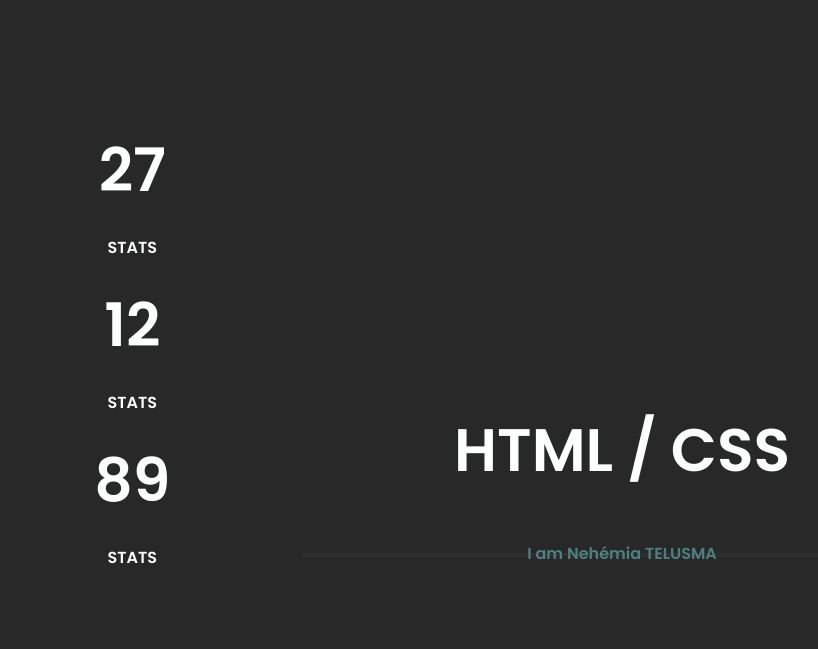
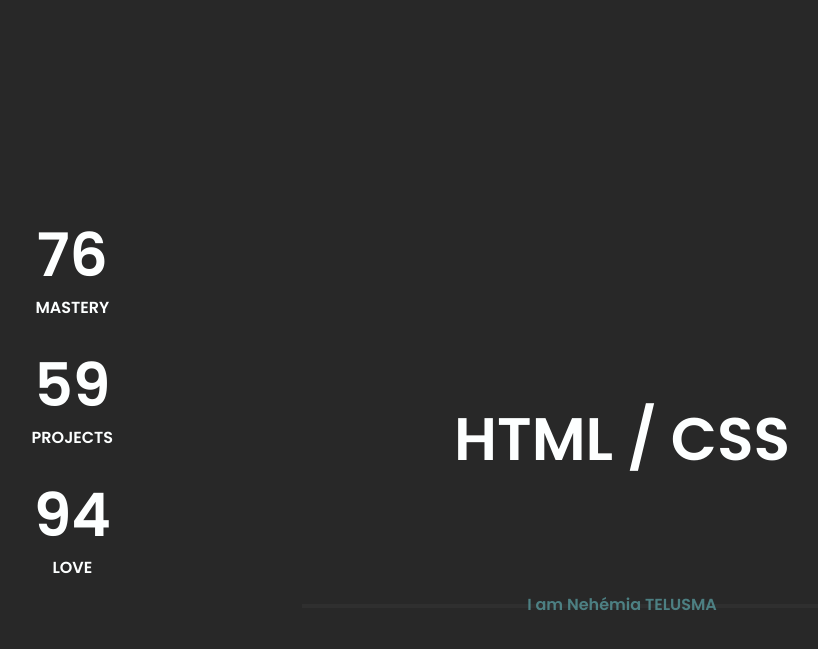
Before and after one commit to tmiia/goldenCanon, a Jekyll site: the page built from _pages/index.html, in a window 1280 px wide. Shown: the top 649 px of the page, without its empty margins (18-836 px from the left). Built offline with Jekyll 4.4.1, drawn with Linux system fonts in a browser that asks for light colours.

Commit message:
Remplacement des position absolute par la mise en place d'une grid

```diff
--- a/_includes/sections/statistics.html
+++ b/_includes/sections/statistics.html
@@ -1,5 +1,5 @@
 <aside>
-    {% include components/stats.html value="27" type="Stats" %}
-    {% include components/stats.html value="12" type="Stats" %}
-    {% include components/stats.html value="89" type="Stats" %}
+    {% include components/stats.html value="76" type="Mastery" %}
+    {% include components/stats.html value="59" type="Projects" %}
+    {% include components/stats.html value="94" type="love" %}
 </aside>
--- a/_sass/base/common.scss
+++ b/_sass/base/common.scss
@@ -1,4 +1,10 @@
 body{
     background-color: $bgcolor;
     font-family: $principal-font;
+    width: 100%;
+    height: 100vh;
+    display: grid;
+    grid-template-columns: repeat(4, 25%);
+    grid-template-rows: repeat(8, 12.5%);
+    grid-gap: 0;
 }
--- a/_sass/components/name.scss
+++ b/_sass/components/name.scss
@@ -1,10 +1,10 @@
 .line{
-    position: absolute;
-    top: calc(50% + 105px);
-    left: 50%;
-    transform: translate(-50%, -50%);
-    width: 50%;
+    position: relative;
     height: 4px;
+    grid-column: 2 /4;
+    grid-row: 5;
+    align-self: end;
+    transform: translateY(45px);
     background-color: rgba(53, 53, 53, 0.64);
     .name{
         position: absolute;
--- a/_sass/components/skills.scss
+++ b/_sass/components/skills.scss
@@ -1,8 +1,8 @@
 .skill{
-    position: absolute;
-    top: 50%;
-    left: 50%;
-    transform: translate(-50%, -50%);
+    grid-column: 2/4;
+    grid-row: 4;
+    transform: translateY(50%);
+    text-align: center;
     font-size: 60px;
     font-weight: 600;
     color: $white;
--- a/_sass/components/statistics.scss
+++ b/_sass/components/statistics.scss
@@ -1,7 +1,6 @@
 aside{
+    grid-column: 1 /2;
+    grid-row: 3 / 4;
     margin-left: 75px;
-    margin-top: calc(12.5% - 45px);
-    span{
-        margin: 10px 0;
-    }
+    //margin-top: calc(12.5%);
 }
--- a/_sass/components/stats.scss
+++ b/_sass/components/stats.scss
@@ -6,12 +6,15 @@
     color: $white;
     width: 12.5%;
     text-transform: uppercase;
+    margin-bottom: 15px;
     .value{
+        line-height: 1;
         font-size: 60px;
         font-weight: 600;
     }
     .type{
         font-size: 16px;
         font-weight: 600;
+        margin: 10px 0 20px;
     }
 }
```
Also changed, not shown: 3 other files.
